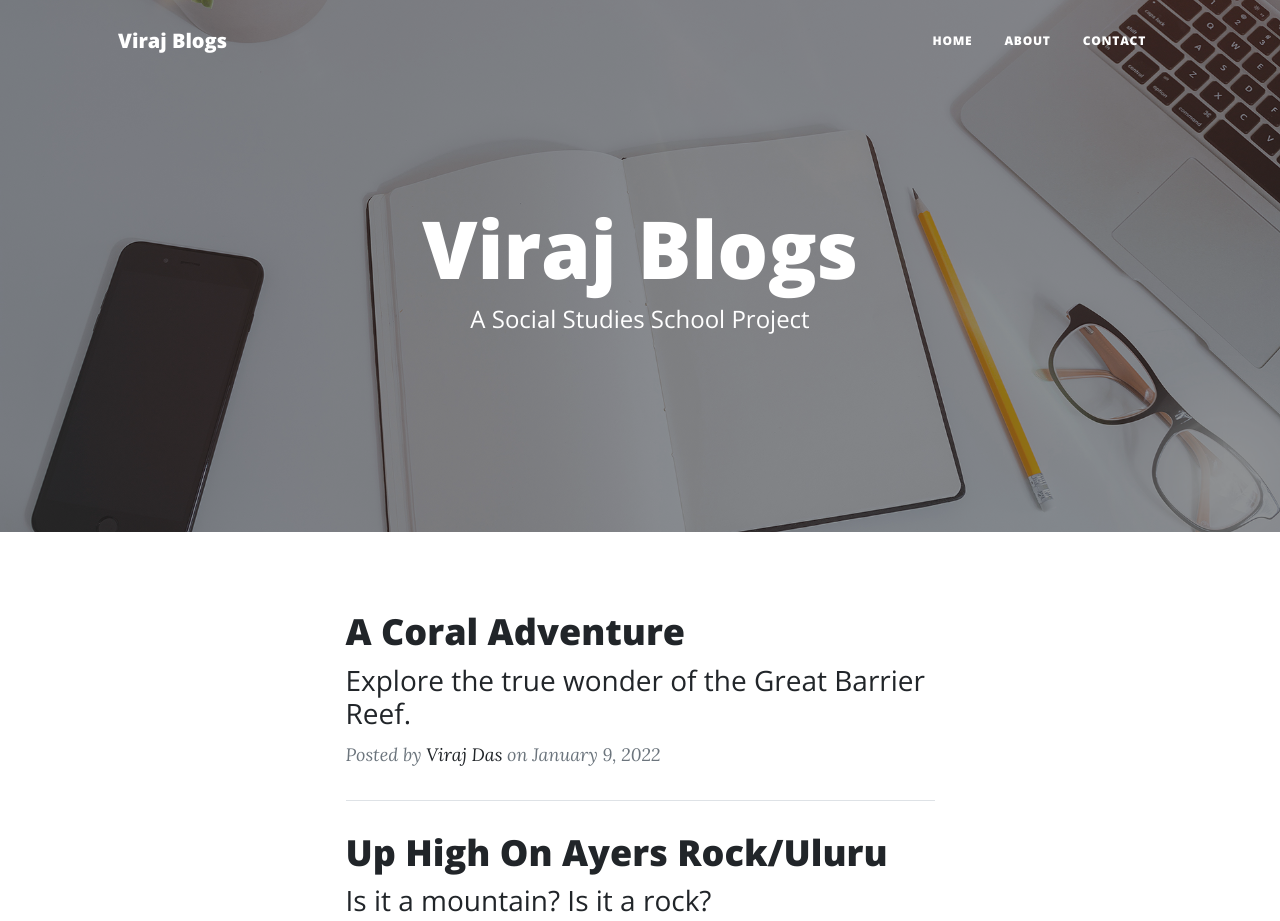
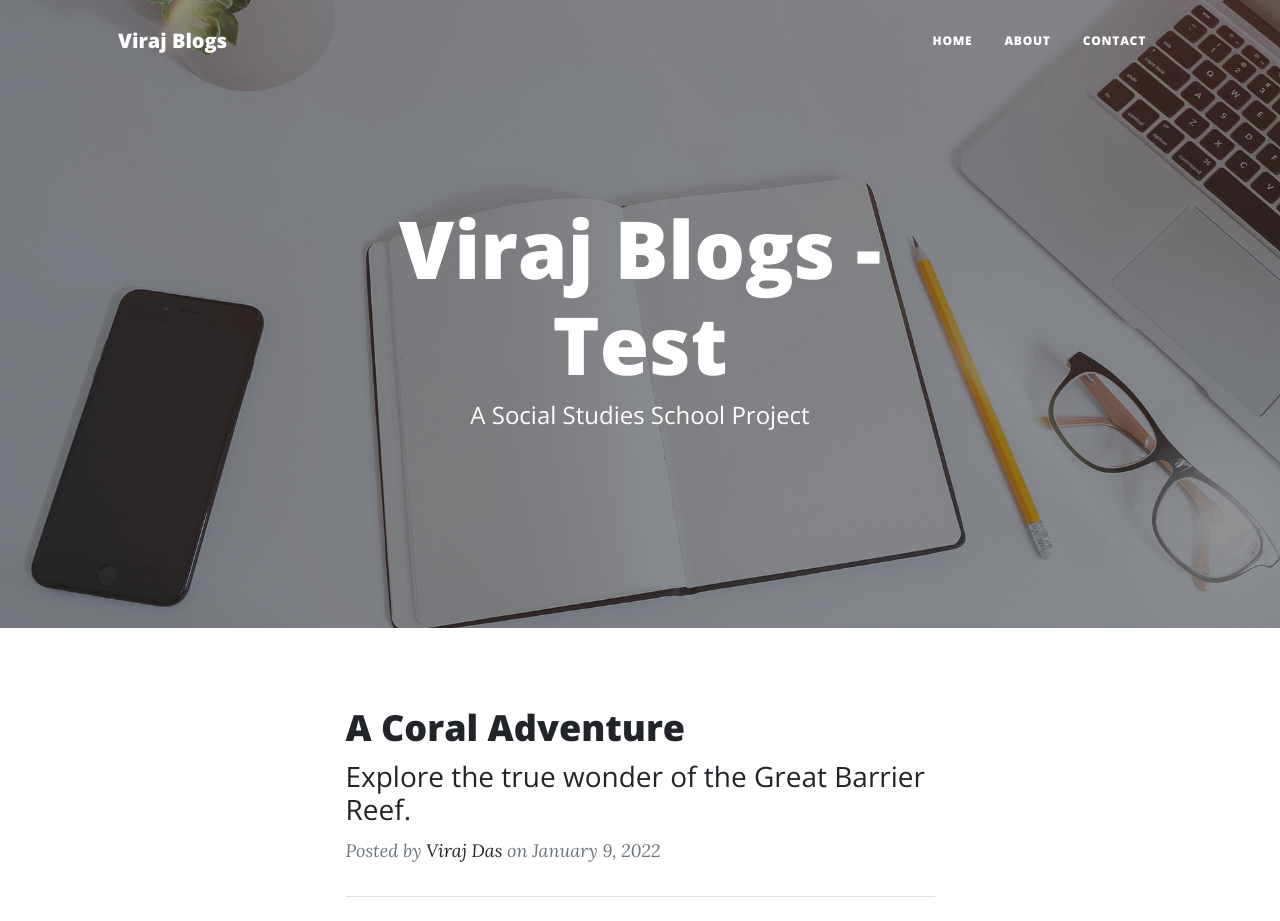
Before and after one commit to virajdas/virajssblogs, a plain HTML site: page index.html in a window 1280 px wide. Shown: the top 921 px of the page. Drawn offline with nearby package versions, Linux system fonts and the light colour scheme.

Commit message:
Updated the title

```diff
--- a/index.html
+++ b/index.html
@@ -40,7 +40,7 @@
                 <div class="row gx-4 gx-lg-5 justify-content-center">
                     <div class="col-md-10 col-lg-8 col-xl-7">
                         <div class="site-heading">
-                            <h1>Viraj Blogs</h1>
+                            <h1>Viraj Blogs - Test</h1>
                             <span class="subheading">A Social Studies School Project</span>
                         </div>
                     </div>
```
